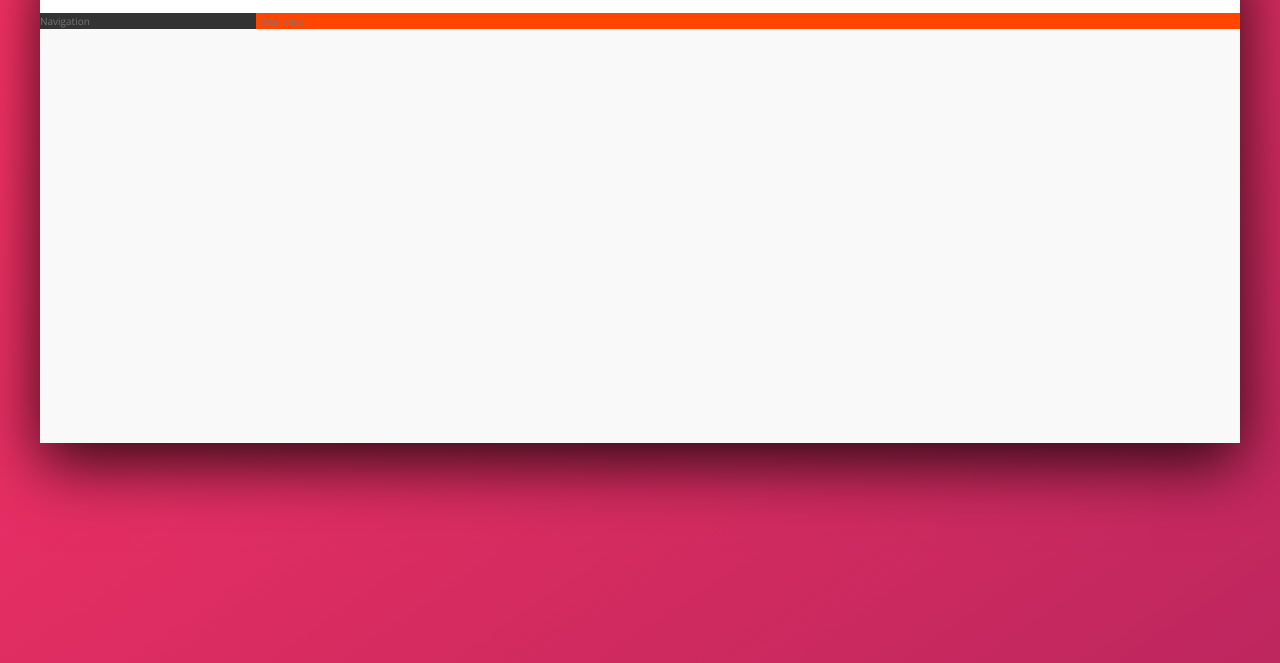
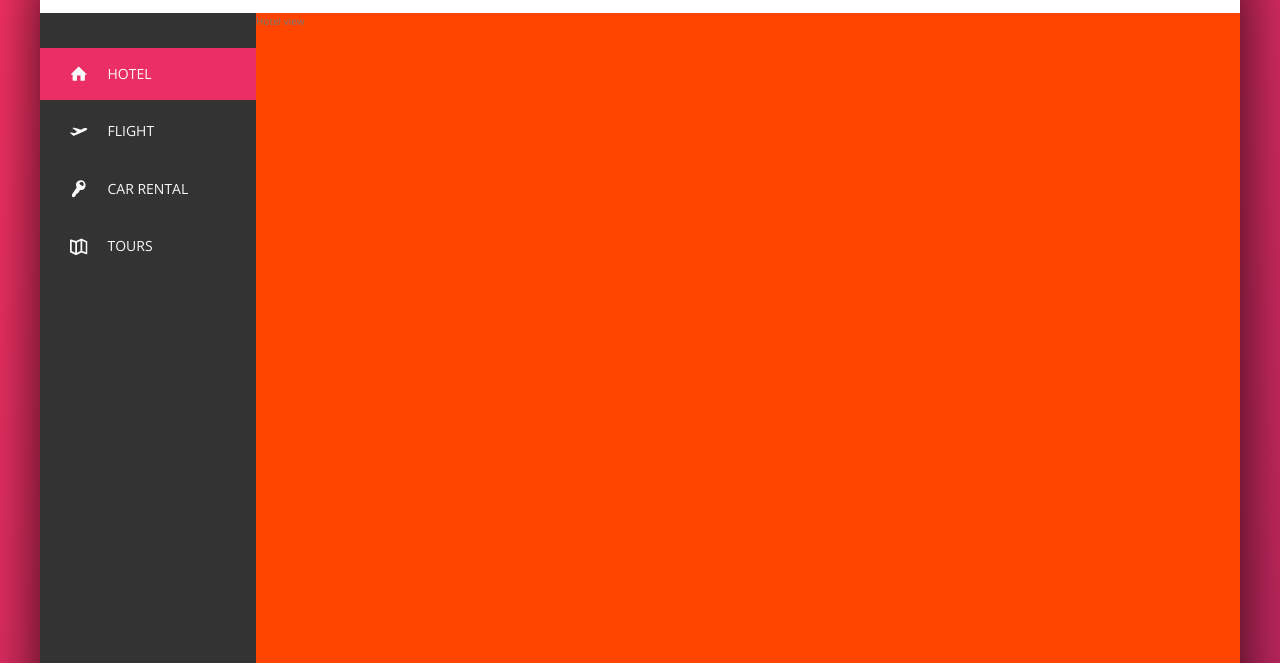
Before and after one commit to vladislavshkutovich/Trillo-App, a website: page index.html in a window 1280 px wide. Shown: the part 137-800 px from the top of the page. Drawn offline with nearby package versions, Linux system fonts and the light colour scheme.

Commit message:
Navigation completed

```diff
--- a/index.html
+++ b/index.html
@@ -44,6 +44,7 @@
 						</svg>
 						<span class="user-nav__notification">13</span>
 					</div>
+
 					<div class="user-nav__user">
 						<img
 							src="img/user.jpg"
@@ -54,8 +55,45 @@
 					</div>
 				</nav>
 			</header>
+
 			<div class="content">
-				<nav class="sidebar">Navigation</nav>
+				<nav class="sidebar">
+					<ul class="side-nav">
+						<li class="side-nav__item side-nav__item--active">
+							<a href="#" class="side-nav__link">
+								<svg class="side-nav__icon">
+									<use xlink:href="img/sprite.svg#icon-home"></use>
+								</svg>
+								<span>Hotel</span>
+							</a>
+						</li>
+						<li class="side-nav__item">
+							<a href="#" class="side-nav__link">
+								<svg class="side-nav__icon">
+									<use xlink:href="img/sprite.svg#icon-aircraft-take-off"></use>
+								</svg>
+								<span>Flight</span>
+							</a>
+						</li>
+						<li class="side-nav__item">
+							<a href="#" class="side-nav__link">
+								<svg class="side-nav__icon">
+									<use xlink:href="img/sprite.svg#icon-key"></use>
+								</svg>
+								<span>Car rental</span>
+							</a>
+						</li>
+						<li class="side-nav__item">
+							<a href="#" class="side-nav__link">
+								<svg class="side-nav__icon">
+									<use xlink:href="img/sprite.svg#icon-map"></use>
+								</svg>
+								<span>Tours</span>
+							</a>
+						</li>
+					</ul>
+					<div class="legal">&copy; 2017 by trillo. All rights reserved</div>
+				</nav>
 				<main class="hotel-view">Hotel view</main>
 			</div>
 		</div>
--- a/sass/_component.scss
+++ b/sass/_component.scss
@@ -114,3 +114,72 @@
 		margin-right: 1rem;
 	}
 }
+
+////////////////////////////////////////////////
+// SIDE NAVIGATION
+.side-nav {
+	font-size: 1.4rem;
+	list-style: none;
+	margin-top: 3.5rem;
+
+	&__item {
+		position: relative;
+
+		&:not(:last-child) {
+			margin-bottom: 0.5rem;
+		}
+	}
+
+	&__item::before {
+		content: '';
+		position: absolute;
+		top: 0;
+		left: 0;
+		height: 100%;
+		width: 3px;
+		background-color: var(--color-primary);
+		transform: scaleY(0);
+		transition: transform 0.2s, width 0.4s cubic-bezier(1, 0, 0, 1) 0.2s,
+			background-color 0.1s;
+	}
+
+	&__item:hover::before,
+	&__item--active::before {
+		transform: scaleY(1);
+		width: 100%;
+	}
+
+	&__item:active::before {
+		background-color: var(--color-primary-light);
+	}
+
+	&__link:link,
+	&__link:visited {
+		color: var(--color-grey-light-1);
+		text-decoration: none;
+		text-transform: uppercase;
+		display: block;
+		padding: 1.5rem 3rem;
+		position: relative;
+		z-index: 1;
+
+		display: flex;
+		align-items: center;
+	}
+
+	&__icon {
+		width: 1.75rem;
+		height: 1.75rem;
+		margin-right: 2rem;
+		fill: currentColor;
+	}
+}
+
+////////////////////////////////////////////////
+// LEGAL TEXT
+.legal {
+	font-size: 1.2rem;
+	color: var(--color-grey-light-4);
+	text-align: center;
+	padding: 2.5rem;
+}
--- a/sass/_layout.scss
+++ b/sass/_layout.scss
@@ -26,10 +26,16 @@
 	background-color: var(--color-grey-dark-1);
 
 	flex: 0 0 18%;
+
+	display: flex;
+	flex-direction: column;
+	justify-content: space-between;
 }
 
 .hotel-view {
 	background-color: #fff;
 	background-color: orangered;
+	// TEMP
+	height: 80rem;
 	flex: 1;
 }
```
Also changed, not shown: css/style.css.
